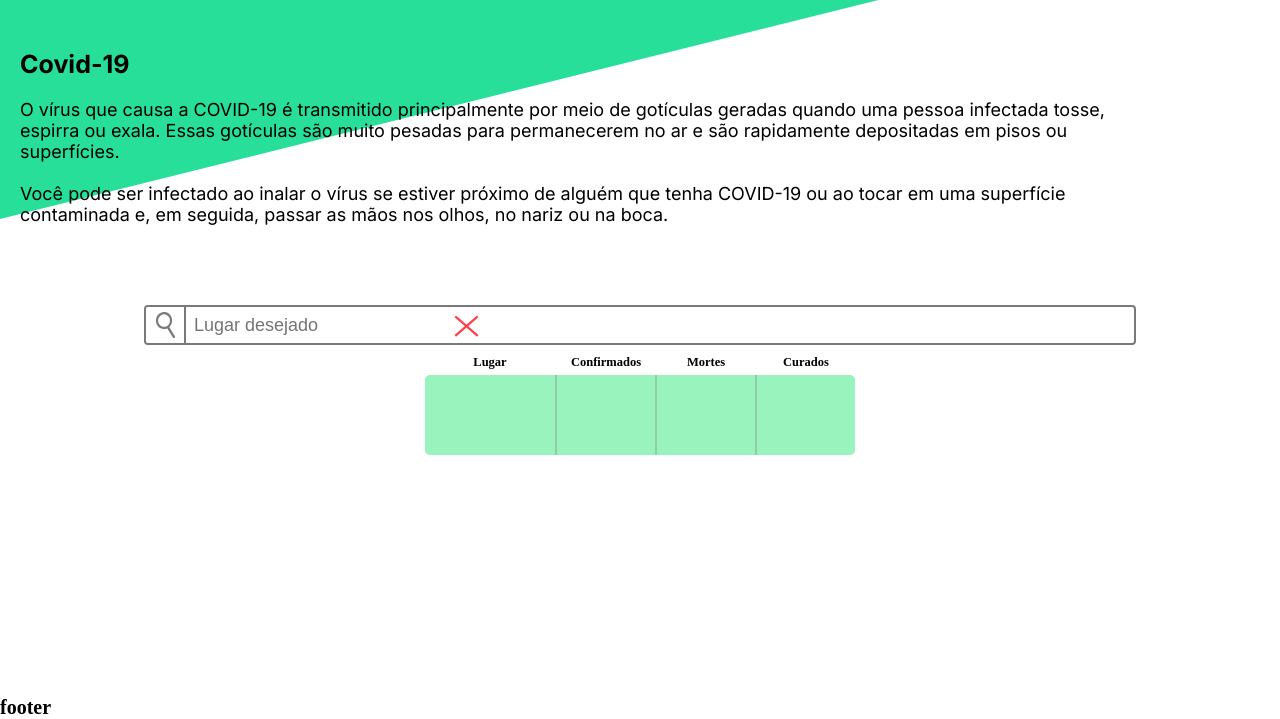
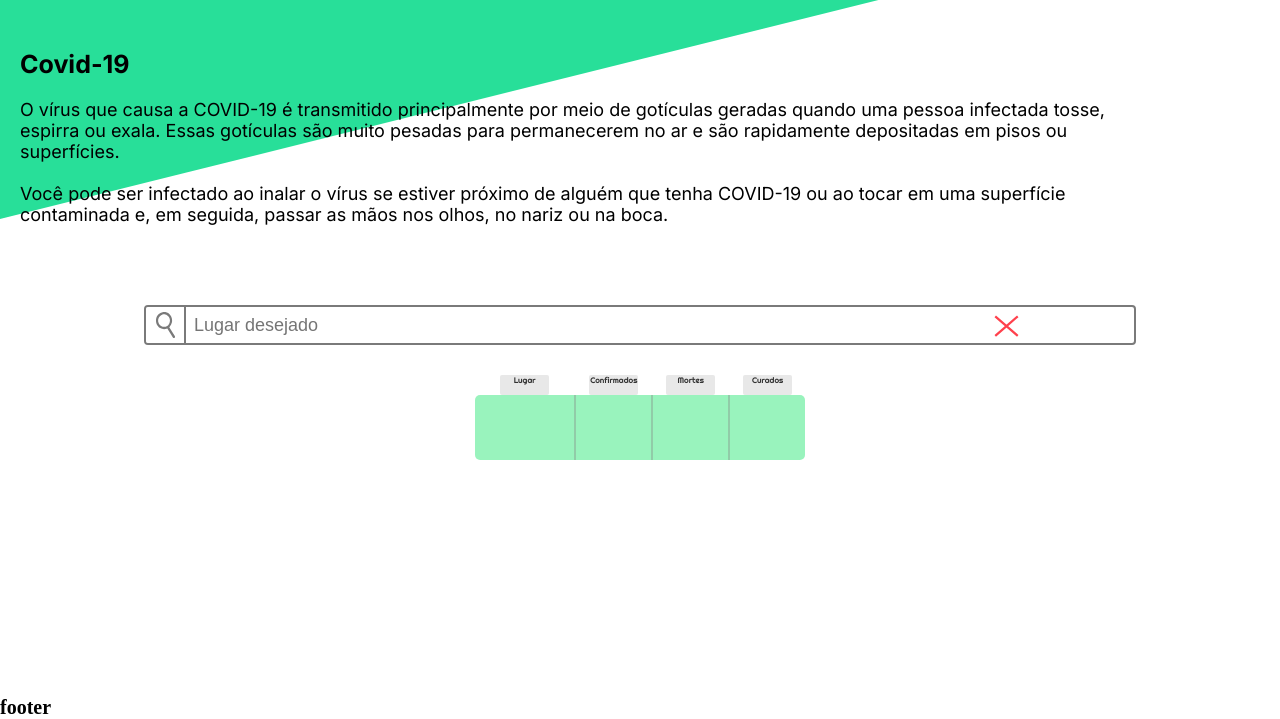
Before and after one commit to julioceno/coronac, a plain HTML site: page page-cases.html in a window 1280 px wide. Shown: the part 81-800 px from the top of the page. Drawn offline with Linux system fonts and the light colour scheme.

Commit message:
ajustando palce-information

```diff
--- a/public/css/page-cases.css
+++ b/public/css/page-cases.css
@@ -103,7 +103,7 @@
 }
 
 .search input[type="text"] {
-    width: 25rem;
+    width: 80%;
 
     margin: 0 0 0 .8rem;
 
@@ -122,11 +122,11 @@
 
 
 .place-information {
-    margin: 3rem 0 0 ;
+    margin: 5rem 0 0 ;
 
-    width: 43rem;
+    width: 33rem;
     max-width: 90rem;
-    height: 8rem;
+    height: 6.5rem;
 
     display: flex;
 
@@ -147,6 +147,30 @@
 
 .place-information .board {
     margin-top: -2rem;
+
+    width: 7rem;
+    height: 20px;
+    left: 273px;
+    top: 468px;
+
+    background: #E8E8E8;
+    border-radius: 2px;
+
+
+    width: 49px;
+    height: 20px;
+    left: 275px;
+    top: 473px;
+
+    font-family: Righteous;
+    font-style: normal;
+    font-weight: normal;
+    font-size: 8px;
+    line-height: 10px;
+    text-align: center;
+
+    color: #323232;
+
 }
 
 
```
